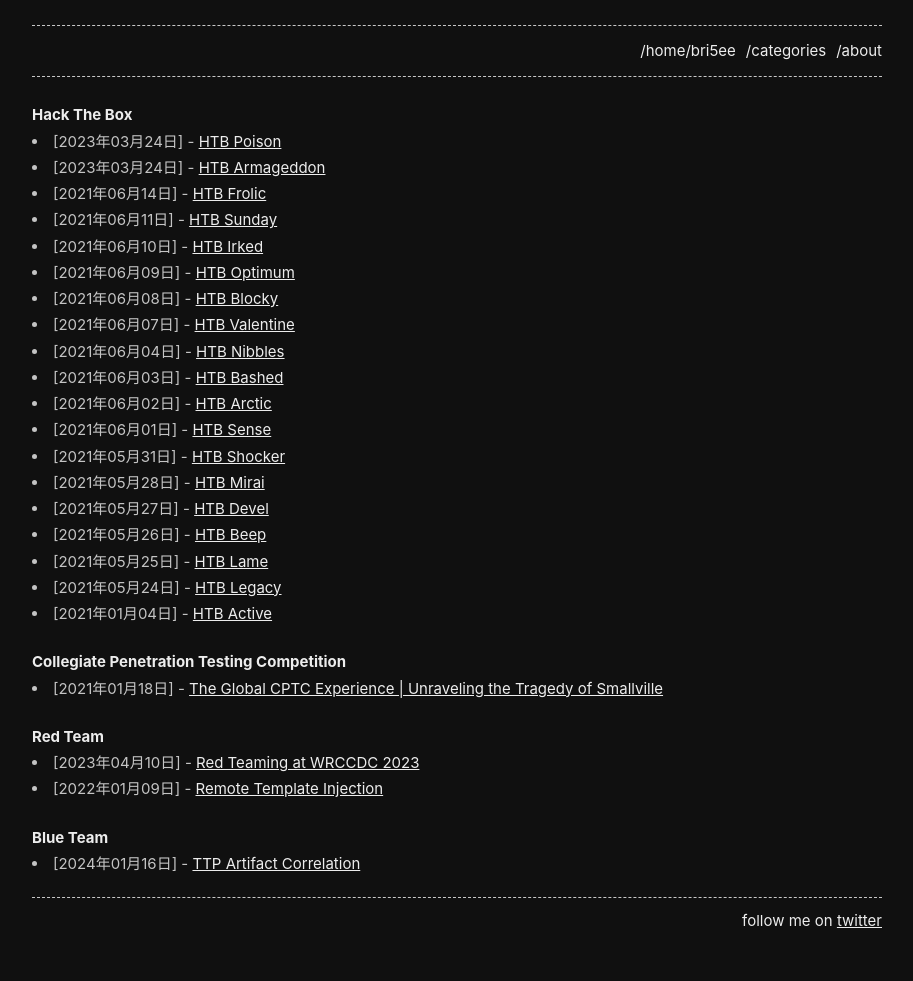
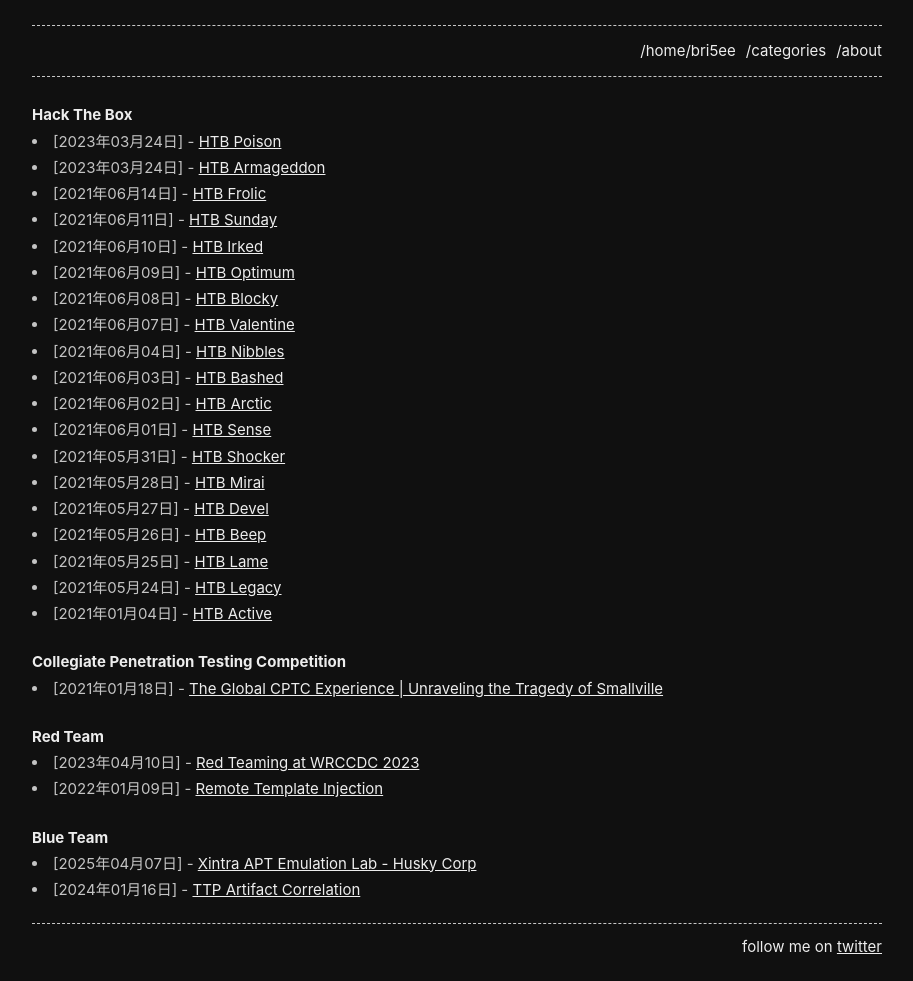
Before and after one commit to notbricey/brisee.github.io, a Jekyll site: the page built from categories.html, in a window 1280 px wide. Shown: the whole page, without its empty margins (183-1096 px from the left). Built offline with Jekyll 4.4.1, drawn with Linux system fonts in a browser that asks for light colours; before the commit the page ends 954 px from its top, so only the background shows below that.

Commit message:
Update 2025-04-07-xintra-apt-emulation-lab-husky-corp.md

```diff
--- a/_posts/2025-04-07-xintra-apt-emulation-lab-husky-corp.md
+++ b/_posts/2025-04-07-xintra-apt-emulation-lab-husky-corp.md
@@ -1,3 +1,17 @@
+---
+layout: post
+title: Xintra APT Emulation Lab - Husky Corp
+modified: 20250-04-07
+categories: [Blue Team]
+---
+
+<style>
+img {
+  width: 90%;
+  height: 70%;
+}
+</style>
+
 # Context
 XINTRA have been engaged by Husky Corp to provide incident response and remediation on Husky Corp’s cloud environment. Husky Corp is a hospitality management chain specializing in managing several high-end restaurants around the Los Angeles area.
 
```
